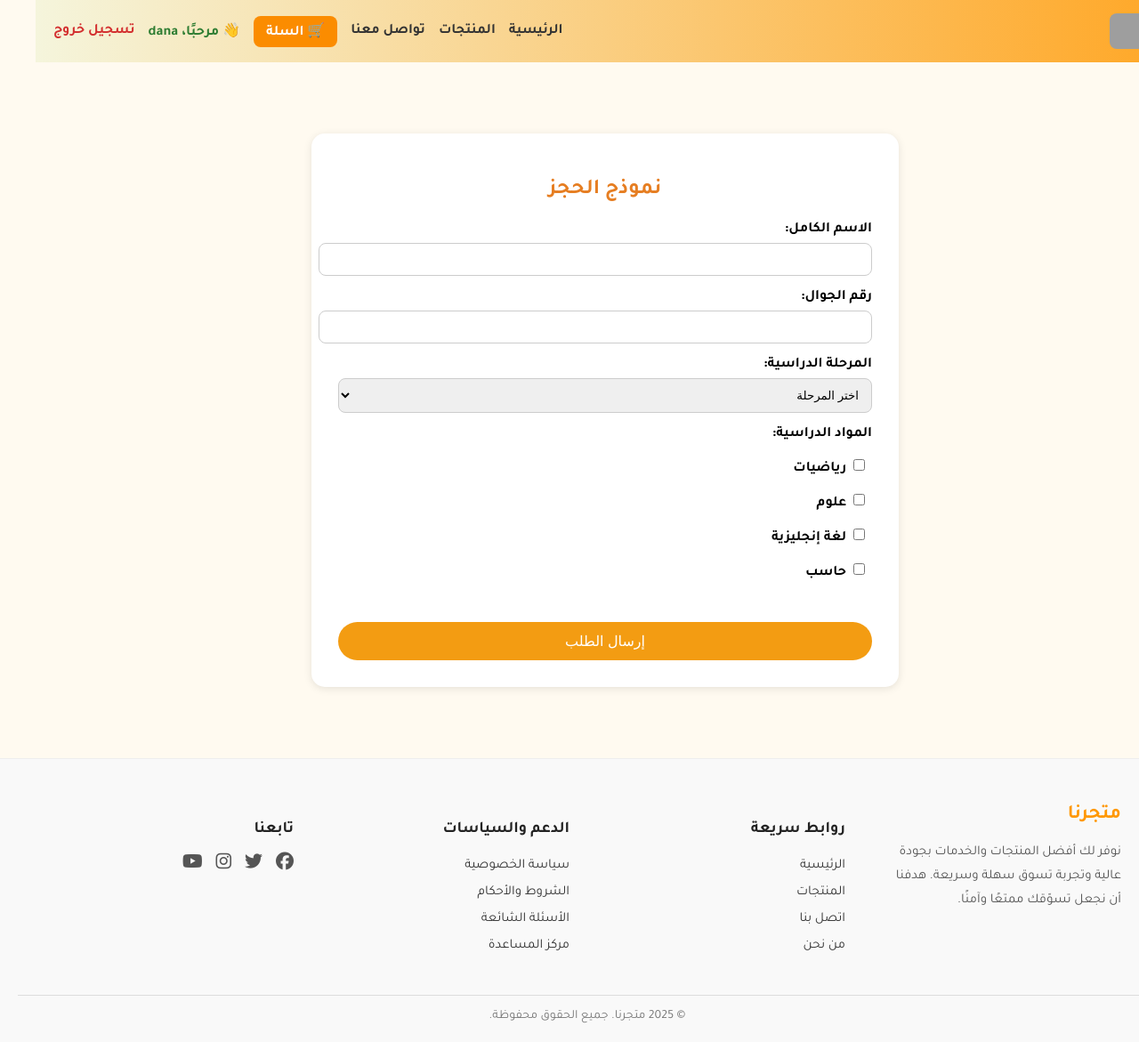
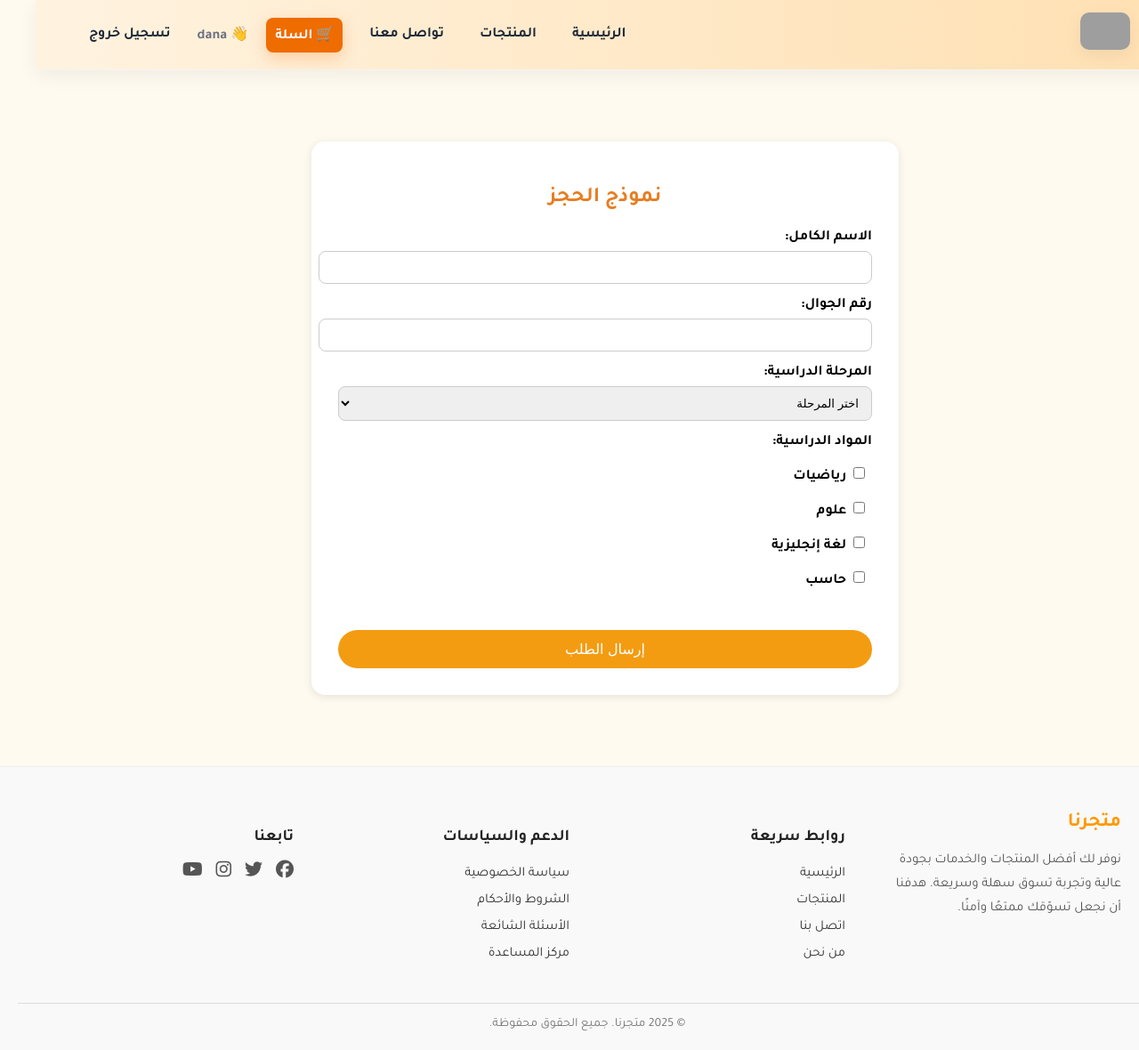
Before and after one commit to Dana1417/store_project, a Django app: page /book/ in a window 1280 px wide. Shown: the whole page at 89% size. Before the commit the page ends 1150 px from the top, so only its background shows below. Run offline with Django 5.2, Linux system fonts and the light colour scheme; a user stored in the database is signed in; some libraries are stand-ins or nearby versions; grey boxes are pictures that could not be loaded.

Commit message:
Initial commit - رفع المشروع الأولي

```diff
--- a/templates/header.html
+++ b/templates/header.html
@@ -1,83 +1,151 @@
 {% load static %}
-<header style="background: linear-gradient(to right, #f5f5dc, #ffa726); padding: 15px 20px; color: #333;">
-  <div style="display: flex; justify-content: space-between; align-items: center; flex-wrap: wrap;">
-
+<header class="site-header" dir="rtl">
+  <div class="container">
     <!-- ✅ الشعار فقط -->
-    <div style="display: flex; align-items: center;">
-      <img src="https://res.cloudinary.com/dlql12ycp/image/upload/v1754102032/logo_dexumq.png"
-           alt="شعار الموقع"
-           style="height: 40px; border-radius: 8px; object-fit: contain;">
-    </div>
+    <a class="logo" href="/">
+      <img src="https://res.cloudinary.com/dlql12ycp/image/upload/v1754102032/logo_dexumq.png" alt="شعار الموقع">
+    </a>
 
     <!-- ✅ زر القائمة للجوال -->
-    <button id="menu-toggle" style="font-size: 28px; background: none; border: none; cursor: pointer; display: none;">
-      ☰
-    </button>
+    <button id="menu-toggle" class="menu-toggle" aria-label="القائمة">☰</button>
 
-    <!-- ✅ روابط التنقل -->
-    <nav id="main-nav" style="display: flex; gap: 15px; align-items: center; flex-wrap: wrap;">
-      <a href="/" style="text-decoration: none; color: #333; font-weight: bold;">الرئيسية</a>
-      <a href="/products/" style="text-decoration: none; color: #333; font-weight: bold;">المنتجات</a>
-      <a href="/contact/" style="text-decoration: none; color: #333; font-weight: bold;">تواصل معنا</a>
-
-      <a href="/cart/"
-         style="text-decoration: none; background-color: #fb8c00; color: white; padding: 6px 14px; border-radius: 8px; font-weight: bold;">
-         🛒 السلة
-      </a>
+    <!-- ✅ الروابط -->
+    <nav id="main-nav" class="nav">
+      <a href="/">الرئيسية</a>
+      <a href="/products/">المنتجات</a>
+      <a href="/contact/">تواصل معنا</a>
+      <a href="/cart/" class="btn-cart">🛒 السلة</a>
 
       {% if user.is_authenticated %}
         {% if user.is_student %}
-          <a href="/student/dashboard/" style="text-decoration: none; color: #388e3c; font-weight: bold;">لوحة الطالب</a>
+          <a href="/student/dashboard/" class="role student">لوحة الطالب</a>
         {% elif user.is_teacher %}
-          <a href="/teacher/dashboard/" style="text-decoration: none; color: #1976d2; font-weight: bold;">لوحة المعلم</a>
+          <a href="/teacher/dashboard/" class="role teacher">لوحة المعلم</a>
         {% endif %}
-        <span style="font-weight: bold; color: #2e7d32;">👋 مرحبًا، {{ user.get_full_name|default:user.username }}</span>
-        <a href="/logout/" style="text-decoration: none; color: #d32f2f; font-weight: bold;">تسجيل خروج</a>
+        <span class="hello">👋 {{ user.get_full_name|default:user.username }}</span>
+        <a href="/logout/" class="logout">تسجيل خروج</a>
       {% else %}
-        <a href="/login/" style="text-decoration: none; color: #333; font-weight: bold;">تسجيل دخول</a>
-        <a href="/register/" style="text-decoration: none; color: #333; font-weight: bold;">إنشاء حساب</a>
+        <a href="/login/">تسجيل دخول</a>
+        <a href="/register/">إنشاء حساب</a>
       {% endif %}
     </nav>
   </div>
 
-  <!-- ✅ تنسيق للجوال -->
+  <!-- ✅ CSS -->
   <style>
-    @media (max-width: 768px) {
-      #menu-toggle {
-        display: block;
+    :root{
+      --apricot-light:#fff3e0;  /* مشمشي فاتح جدًا */
+      --apricot:#ffe0b2;        /* مشمشي متوسط */
+      --ink:#1f2937;
+      --muted:#6b7280;
+      --ok:#16a34a;
+      --teacher:#2563eb;
+      --danger:#dc2626;
+      --shadow:0 6px 20px rgba(0,0,0,.06);
+      --radius:14px;
+      --container:1180px;
     }
 
-      #main-nav {
-        display: none;
-        flex-direction: column;
-        background-color: #fff8e1;
-        padding: 10px;
-        border-radius: 10px;
-        margin-top: 10px;
-        width: 100%;
-        text-align: right;
+    .site-header{
+      background: linear-gradient(90deg, var(--apricot-light), var(--apricot));
+      border-bottom:1px solid #f3f4f6;
+      position:sticky; top:0; z-index:100;
+      box-shadow: var(--shadow);
     }
 
-      #main-nav.active {
-        display: flex;
+    .site-header .container{
+      max-width:var(--container);
+      margin:auto;
+      padding:14px 18px;
+      display:flex; align-items:center; justify-content:space-between; gap:12px;
     }
 
-      #main-nav a,
-      #main-nav span {
-        margin: 8px 0;
+    /* الشعار */
+    .logo img{
+      height:42px; width:auto; border-radius:10px; box-shadow:var(--shadow);
     }
+
+    /* القائمة */
+    .nav{display:flex; align-items:center; gap:20px; flex-wrap:wrap}
+    .nav a{
+      text-decoration:none; color:var(--ink); font-weight:600;
+      padding:8px 10px; border-radius:8px; position:relative; transition:.25s;
+      font-size:16px;
+    }
+    .nav a:hover{color:#d35400;}
+
+    /* زر السلة */
+    .btn-cart{
+      background:#ef6c00;
+      color:#fff !important;
+      padding:8px 14px;
+      border-radius:10px;
+      font-weight:700;
+      box-shadow:0 6px 18px rgba(239,108,0,.25);
+      transition:0.3s;
+    }
+    .btn-cart:hover{background:#f57c00;}
+
+    .role.student{color:var(--ok)}
+    .role.teacher{color:var(--teacher)}
+    .logout{color:var(--danger); font-weight:700}
+    .hello{color:var(--muted); font-weight:600}
+
+    /* زر القائمة للجوال */
+    .menu-toggle{
+      display:none;
+      border:0;
+      background:#fff;
+      border:1px solid #f1f5f9;
+      border-radius:10px;
+      padding:8px 12px;
+      font-size:20px;
+      cursor:pointer;
+      box-shadow:var(--shadow);
+    }
+
+    /* للموبايل */
+    @media (max-width: 768px){
+      .menu-toggle{display:block}
+      .nav{
+        display:none;
+        flex-direction:column;
+        gap:10px;
+        background:#fff;
+        border:1px solid #f1f5f9;
+        border-radius:var(--radius);
+        padding:12px;
+        margin-top:10px;
+        width:100%;
+        box-shadow:var(--shadow);
+        text-align:right;
+      }
+      .nav.active{display:flex}
+      .nav a, .nav span{margin:4px 0}
     }
   </style>
 
-  <!-- ✅ تشغيل زر القائمة -->
+  <!-- ✅ JS -->
   <script>
-    document.addEventListener('DOMContentLoaded', function () {
+    document.addEventListener('DOMContentLoaded', function(){
       const toggle = document.getElementById('menu-toggle');
       const nav = document.getElementById('main-nav');
+      if (!toggle || !nav) return;
 
-      toggle.addEventListener('click', function () {
-        nav.classList.toggle('active');
-        toggle.textContent = nav.classList.contains('active') ? '✖' : '☰';
+      toggle.addEventListener('click', function(){
+        const open = nav.classList.toggle('active');
+        toggle.textContent = open ? '✖' : '☰';
+        toggle.setAttribute('aria-expanded', String(open));
+      });
+
+      // إغلاق القائمة عند اختيار رابط على الموبايل
+      nav.addEventListener('click', function(e){
+        if (getComputedStyle(toggle).display === 'none') return;
+        if (e.target.tagName.toLowerCase() === 'a'){
+          nav.classList.remove('active');
+          toggle.textContent = '☰';
+          toggle.setAttribute('aria-expanded', 'false');
+        }
       });
     });
   </script>
```
Also changed, not shown: db.sqlite3. Lines whose indentation alone changed are shown as unchanged.
